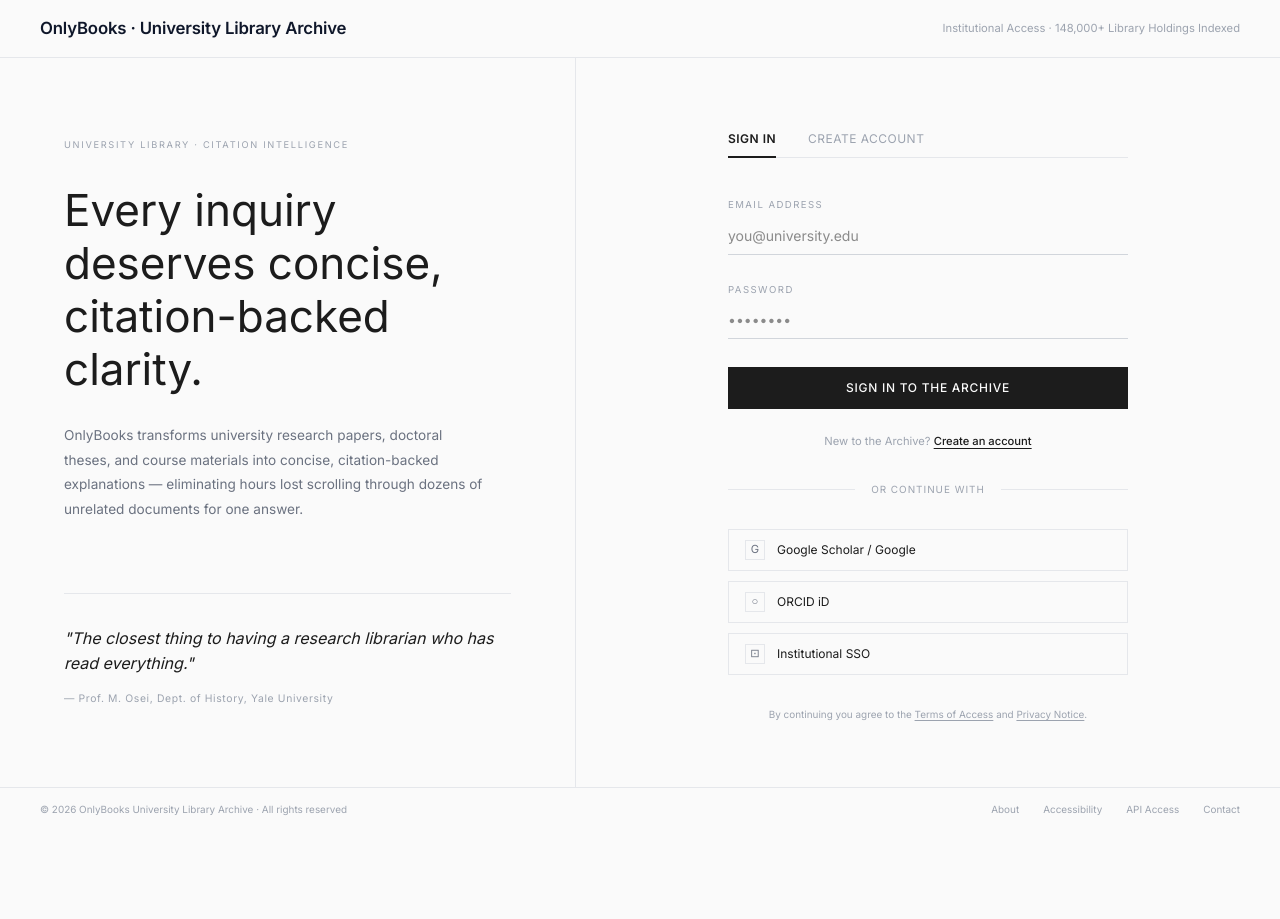
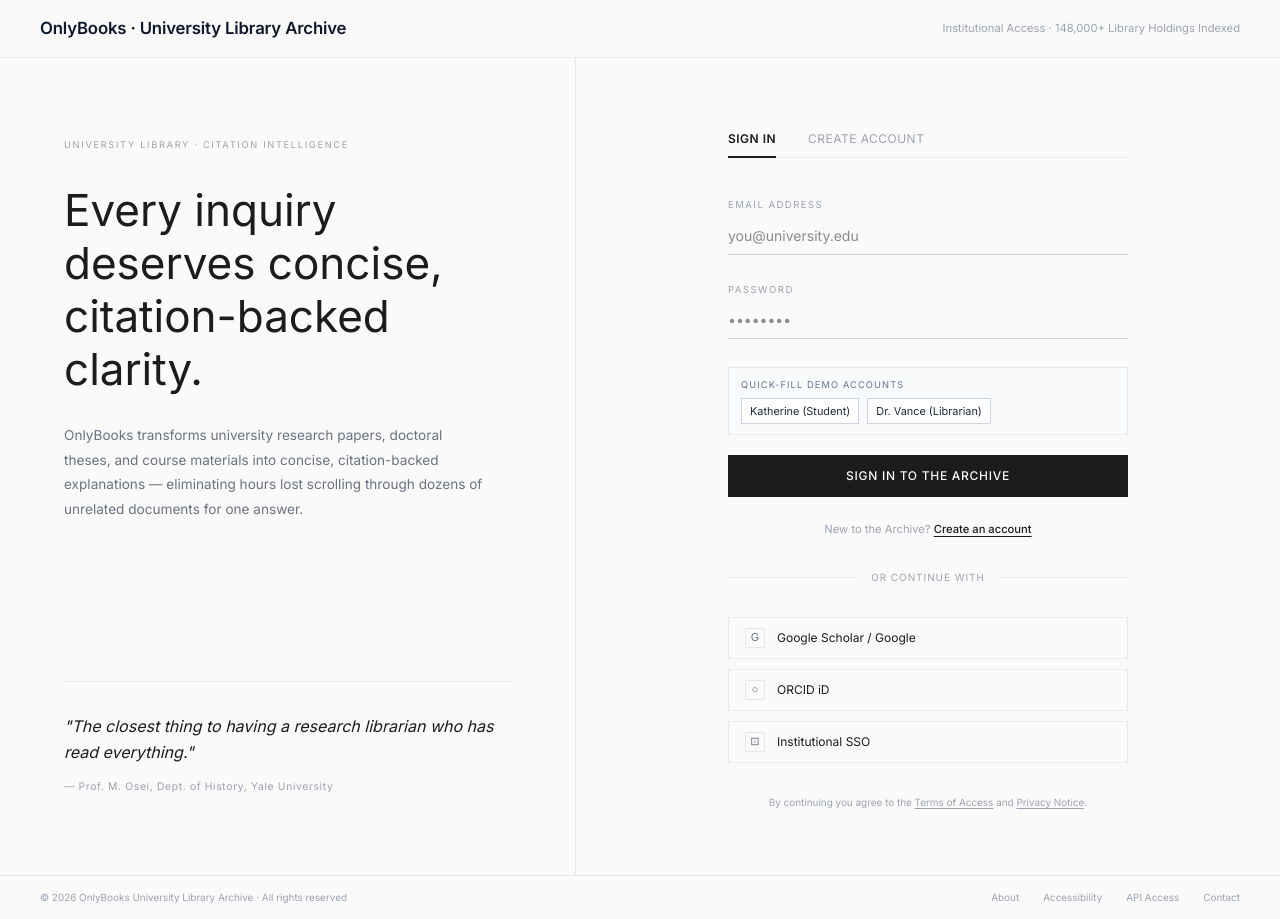
Before and after one commit to kalviumcommunity/Questionable-shelves-S84-T04-OnlyBooks, a React (Vite) app in the folder frontend/: page / in a window 1280 px wide. Before the commit the page ends 830 px from the top, so only its background shows below. Built offline with nearby package versions, Linux system fonts and the light colour scheme; no server answers; the HTML template or start-up script is replaced by a standard one; a web font is replaced by a local one.

Commit message:
Complete and verify end-to-end authentication: test isolation, Vite proxy, and demo credentials

```diff
--- a/frontend/src/services/api.ts
+++ b/frontend/src/services/api.ts
@@ -1,6 +1,6 @@
 // OnlyBooks Frontend API Service
 
-const API_BASE_URL = import.meta.env.VITE_API_URL || "http://localhost:8000/api";
+const API_BASE_URL = import.meta.env.VITE_API_URL || "/api";
 
 export interface UserProfile {
   id: string;
@@ -68,6 +68,14 @@
   });
 
   if (!response.ok) {
+    if (
+      response.status === 401 &&
+      endpoint !== "/auth/login" &&
+      endpoint !== "/auth/register" &&
+      endpoint !== "/auth/sso"
+    ) {
+      clearStoredToken();
+    }
     let errorDetail = "An error occurred with the academic server.";
     try {
       const errorJson = await response.json();
--- a/frontend/src/views/AuthPage.tsx
+++ b/frontend/src/views/AuthPage.tsx
@@ -352,6 +352,69 @@
                 </p>
               )}
 
+              {mode === "login" && (
+                <div
+                  style={{
+                    marginBottom: "1.25rem",
+                    padding: "0.625rem 0.75rem",
+                    background: "#F8FAFC",
+                    border: "1px solid #E2E8F0",
+                  }}
+                >
+                  <p
+                    style={{
+                      fontSize: "0.58rem",
+                      textTransform: "uppercase",
+                      letterSpacing: "0.12em",
+                      color: "#64748B",
+                      marginBottom: "0.375rem",
+                    }}
+                  >
+                    Quick-Fill Demo Accounts
+                  </p>
+                  <div style={{ display: "flex", gap: "0.5rem" }}>
+                    <button
+                      type="button"
+                      onClick={() => {
+                        setEmail("katherine@university.edu");
+                        setPassword("scholar2026");
+                        setError("");
+                      }}
+                      style={{
+                        background: "#FFFFFF",
+                        border: "1px solid #CBD5E1",
+                        padding: "0.25rem 0.5rem",
+                        fontSize: "0.68rem",
+                        color: "#1E293B",
+                        cursor: "pointer",
+                        transition: "all 0.1s",
+                      }}
+                    >
+                      Katherine (Student)
+                    </button>
+                    <button
+                      type="button"
+                      onClick={() => {
+                        setEmail("vance@library.university.edu");
+                        setPassword("archive2026");
+                        setError("");
+                      }}
+                      style={{
+                        background: "#FFFFFF",
+                        border: "1px solid #CBD5E1",
+                        padding: "0.25rem 0.5rem",
+                        fontSize: "0.68rem",
+                        color: "#1E293B",
+                        cursor: "pointer",
+                        transition: "all 0.1s",
+                      }}
+                    >
+                      Dr. Vance (Librarian)
+                    </button>
+                  </div>
+                </div>
+              )}
+
               <button
                 type="submit"
                 disabled={loading}
--- a/frontend/vite.config.ts
+++ b/frontend/vite.config.ts
@@ -14,6 +14,12 @@
   server: {
     host: '0.0.0.0',
     port: 5173,
+    proxy: {
+      '/api': {
+        target: 'http://127.0.0.1:8000',
+        changeOrigin: true,
+      },
+    },
   },
   preview: {
     host: '0.0.0.0',
```
Also changed, not shown: 2 other files (tests, documents, lock files or other folders).
